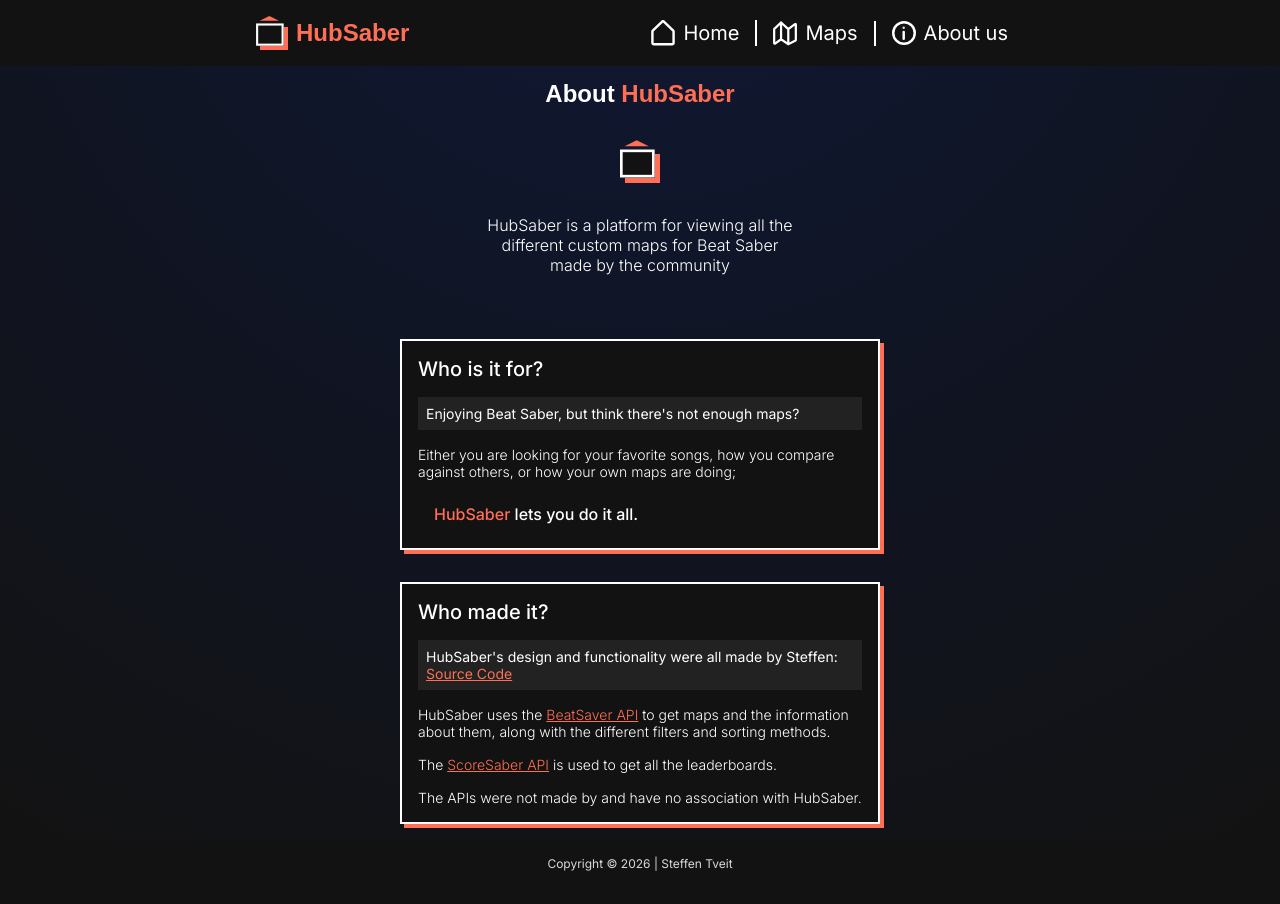
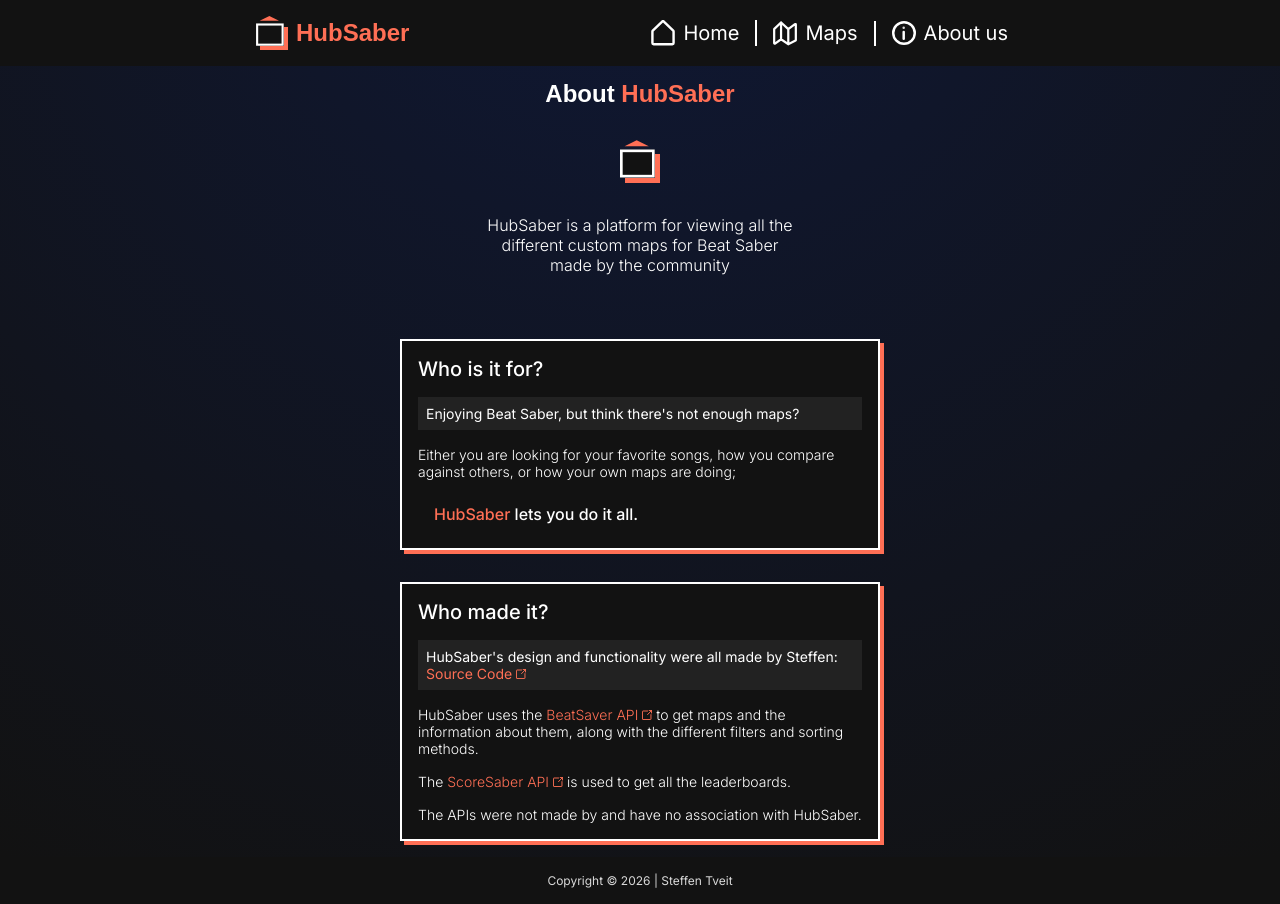
Before and after one commit to StoffenToffen/HubSaber, a Next.js app: page /about in a window 1280 px wide. Built offline with nearby package versions, Linux system fonts and the light colour scheme; a web font is replaced by a local one.

Commit message:
chore: Added external link icons

```diff
--- a/app/about/page.module.css
+++ b/app/about/page.module.css
@@ -53,10 +53,21 @@
 
 .cardLink {
   color: var(--color-accent);
-  text-decoration: underline;
+  border-bottom: 1px solid transparent;
   transition: 0.1s;
 
   &:hover {
     color: white;
+    border-color: white;
+
+    & .cardLinkIcon {
+      filter: none;
+    }
   }
 }
+
+.cardLinkIcon {
+  margin-left: 0.25rem;
+  filter: brightness(0) invert(60%) sepia(64%) saturate(1922%)
+    hue-rotate(322deg) brightness(96%) contrast(111%);
+}
--- a/app/about/page.tsx
+++ b/app/about/page.tsx
@@ -1,3 +1,4 @@
+import externalLinkIcon from "@/public/external-link.svg";
 import logo from "@/public/logo.svg";
 import Image from "next/image";
 import styles from "./page.module.css";
@@ -47,6 +48,12 @@ const Page = () => {
             className={styles.cardLink}
           >
             Source Code
+            <Image
+              src={externalLinkIcon}
+              alt="external link"
+              width={10}
+              className={styles.cardLinkIcon}
+            />
           </a>
         </p>
 
@@ -59,6 +66,12 @@ const Page = () => {
             className={styles.cardLink}
           >
             BeatSaver API
+            <Image
+              src={externalLinkIcon}
+              alt="external link"
+              width={10}
+              className={styles.cardLinkIcon}
+            />
           </a>{" "}
           to get maps and the information about them, along with the different
           filters and sorting methods.
@@ -73,6 +86,12 @@ const Page = () => {
             className={styles.cardLink}
           >
             ScoreSaber API
+            <Image
+              src={externalLinkIcon}
+              alt="external link"
+              width={10}
+              className={styles.cardLinkIcon}
+            />
           </a>{" "}
           is used to get all the leaderboards.
         </p>
```
